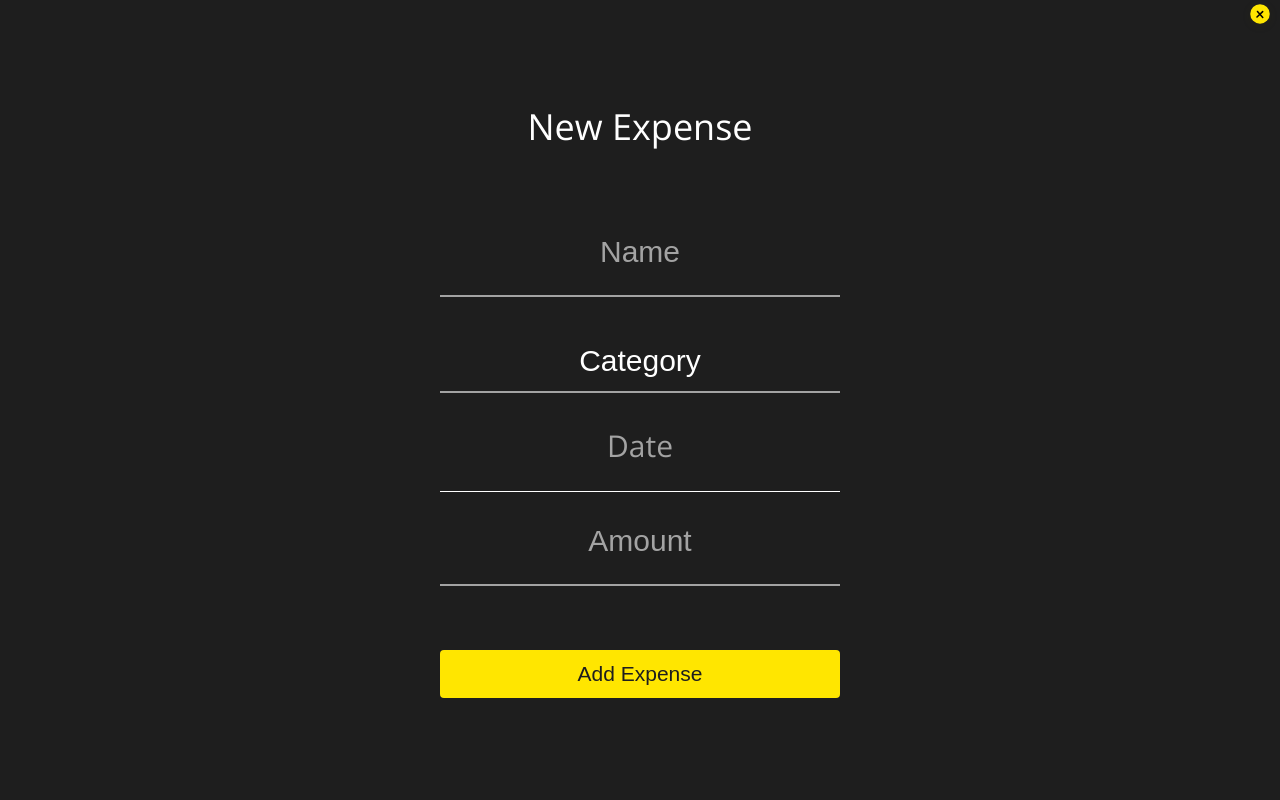
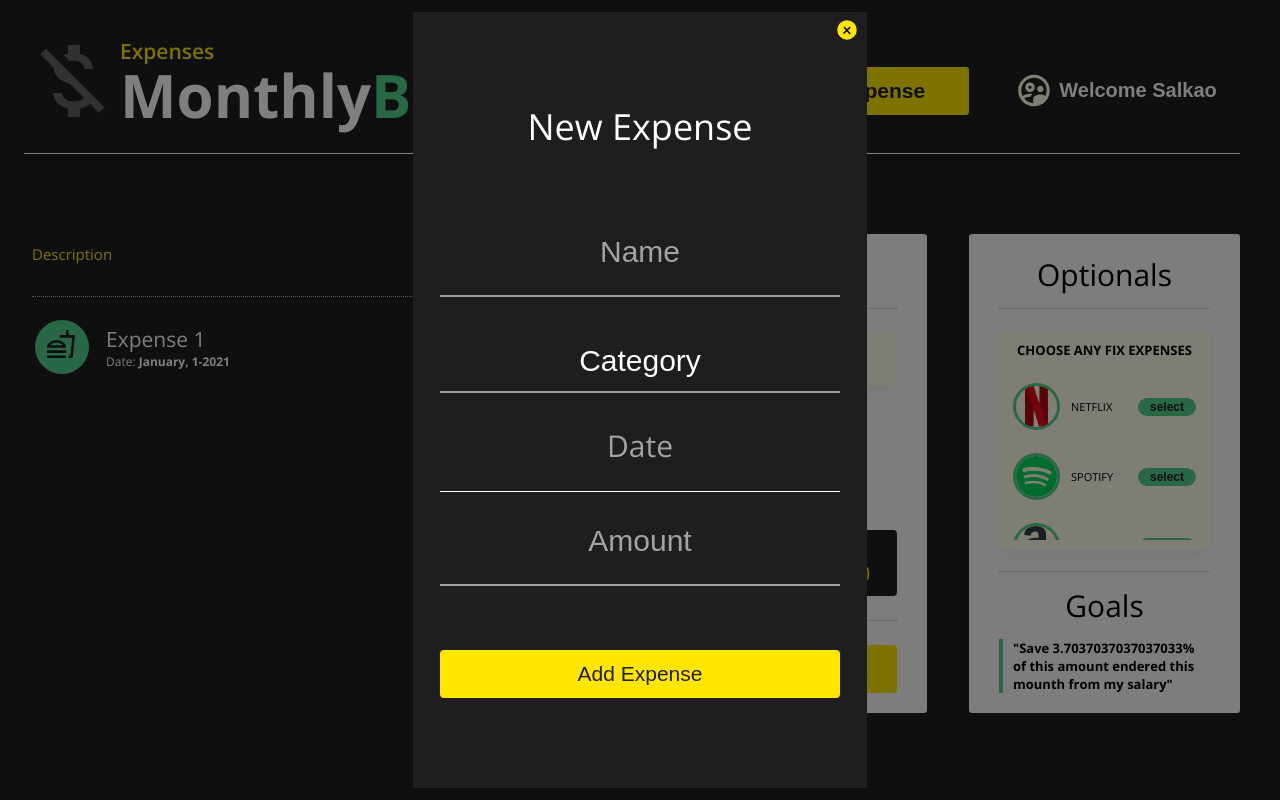
Before and after one commit to salkao/MoneyCalculation, a Vue app: page /home in a window 1280 px wide. Both pictures are taken after a click on the button "New Expense". Built offline with nearby package versions, Linux system fonts and the light colour scheme.

Commit message:
Refactor Expense.vue to improve layout by restructuring the form container and enhancing styling for better alignment and spacing.

```diff
--- a/src/components/views/Expense.vue
+++ b/src/components/views/Expense.vue
@@ -1,5 +1,6 @@
 <template>
   <div class="expense-form-container">
+    <div class="expense-form-container-content">
       <h1>{{ isEditMode ? 'Edit Expense' : 'New Expense' }}</h1>
       <img
         src="@/assets/icons/icon-close.svg"
@@ -45,6 +46,7 @@
           class="expense-submit-btn"
         />
       </form>
+    </div>
   </div>
 </template>
 
@@ -126,11 +128,17 @@ function closeModal() {
   display: flex;
   flex-direction: column;
   align-items: center;
+  justify-content: center;
   color: $primary-color-light;
   position: relative;
   background-color: $primary-color;
-  padding: 106px 27px;
   width: 100%;
+  height: calc(100% - 24px);
+
+  .expense-form-container-content {
+    display: flex;
+    flex-direction: column;
+    align-items: center;
 
     .close-icon {
       position: absolute;
@@ -180,4 +188,13 @@ function closeModal() {
       margin-top: 32px;
     }
   }
+}
+
+// desktop
+@media (min-width: 1024px) {
+  .expense-form-container {
+    width: fit-content;
+    padding: 0 27px;
+  }
+}
 </style>
```
Lines whose indentation alone changed are shown as unchanged.
